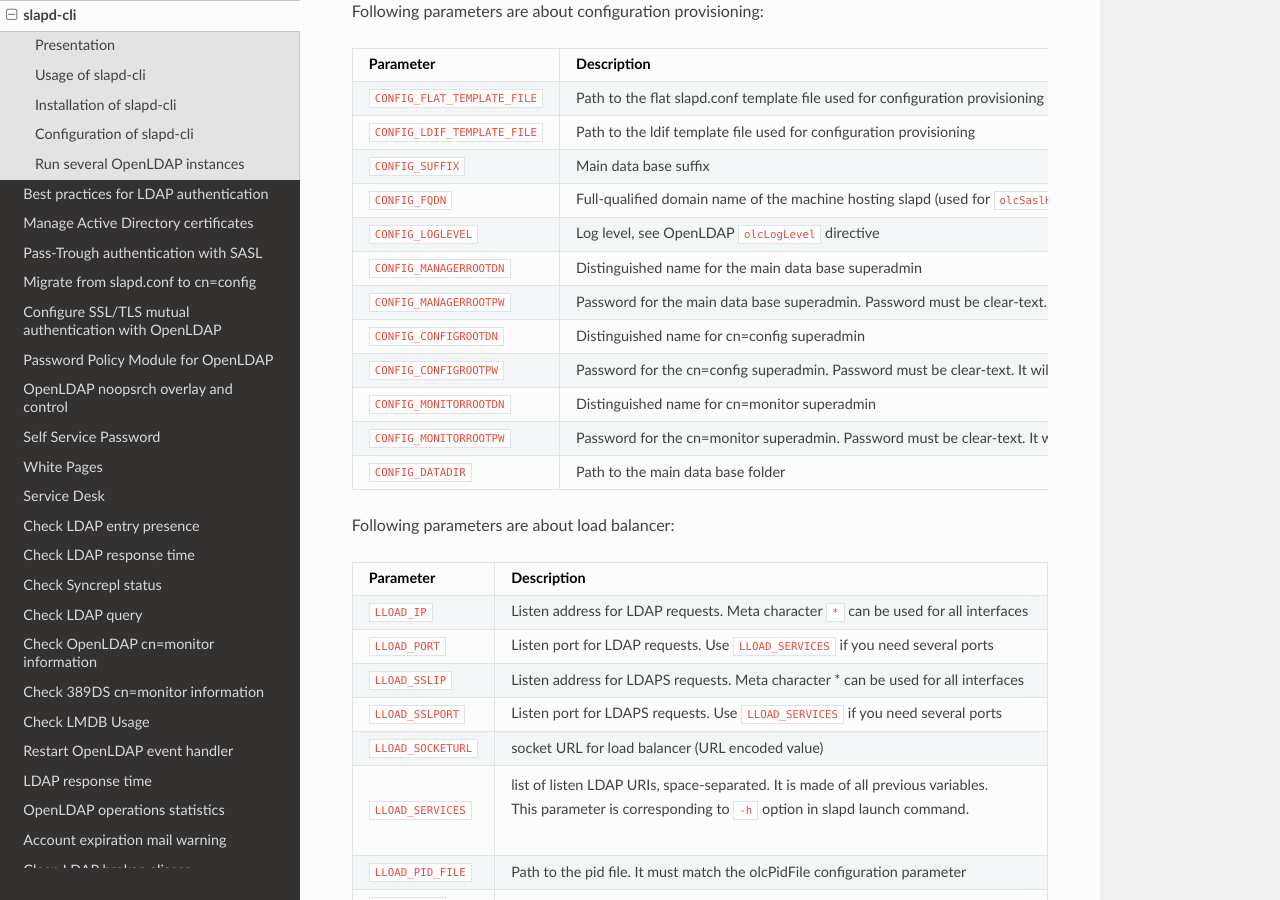
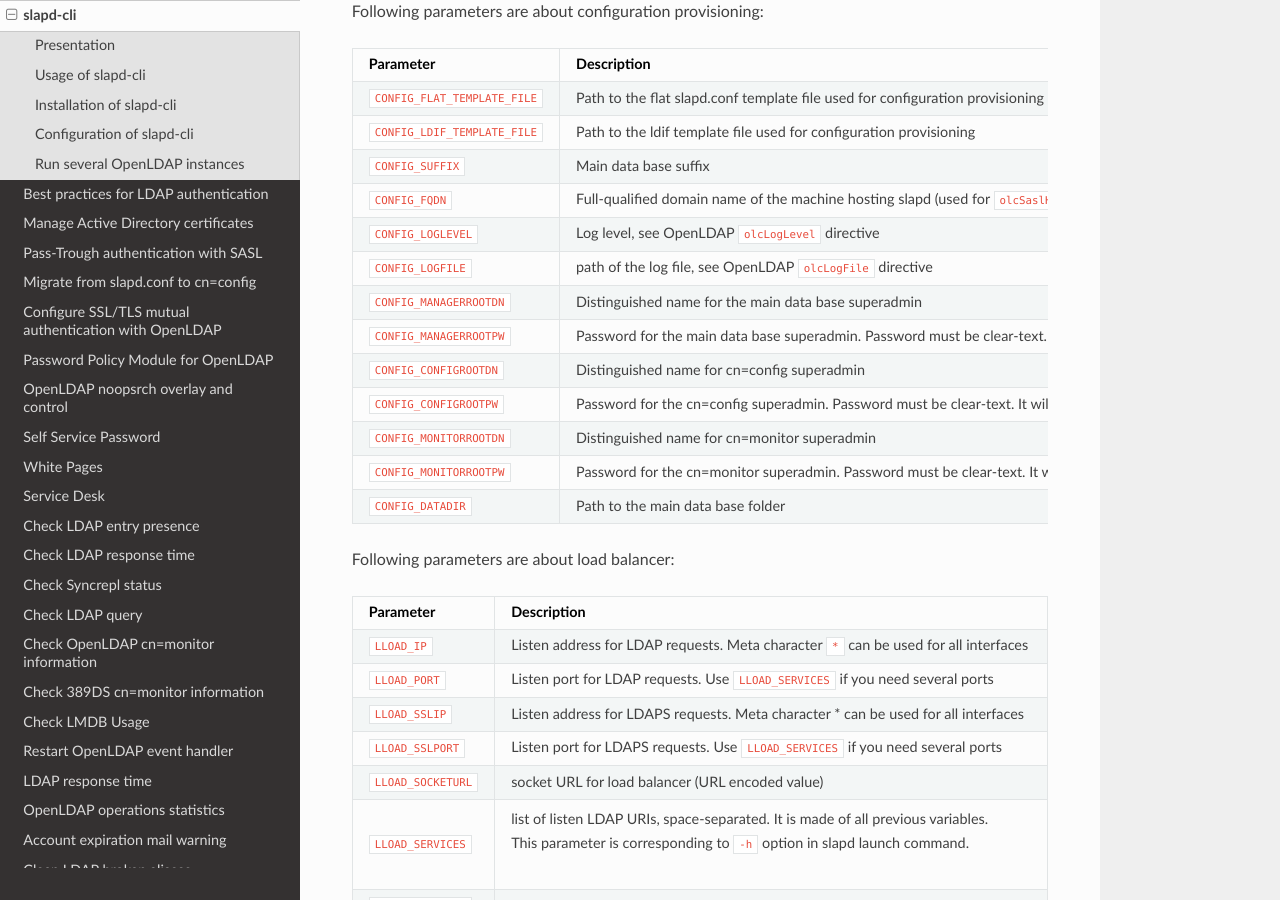
Before and after one commit to ltb-project/documentation, a Sphinx documentation site: the page built from source/slapd-cli.rst, in a window 1280 px wide and 900 px high, scrolled down 5565 px. Built offline with Sphinx 7.4.7 and the Read the Docs theme 2.0.0, drawn with Linux system fonts in a browser that asks for light colours.

Commit message:
add new logfile parameter in slapd-cli

```diff
--- a/source/slapd-cli.rst
+++ b/source/slapd-cli.rst
@@ -282,6 +282,8 @@ Following parameters are about configuration provisioning:
 +-------------------------------+--------------------------------------------------------------------------------------------+
 | ``CONFIG_LOGLEVEL``           | Log level, see OpenLDAP ``olcLogLevel`` directive                                          |
 +-------------------------------+--------------------------------------------------------------------------------------------+
+| ``CONFIG_LOGFILE``            | path of the log file, see OpenLDAP ``olcLogFile`` directive                                |
++-------------------------------+--------------------------------------------------------------------------------------------+
 | ``CONFIG_MANAGERROOTDN``      | Distinguished name for the main data base superadmin                                       |
 +-------------------------------+--------------------------------------------------------------------------------------------+
 | ``CONFIG_MANAGERROOTPW``      | Password for the main data base superadmin. Password must be clear-text. It will be hashed |
```
